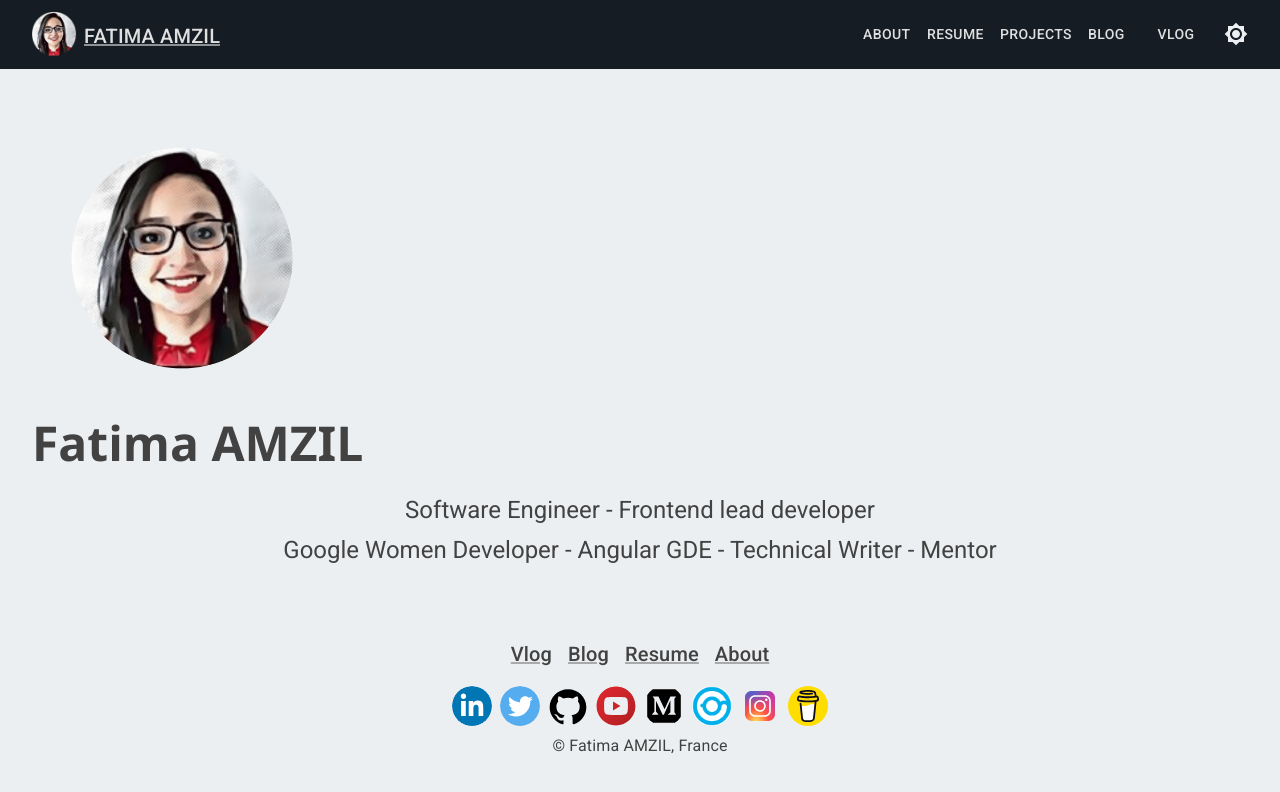
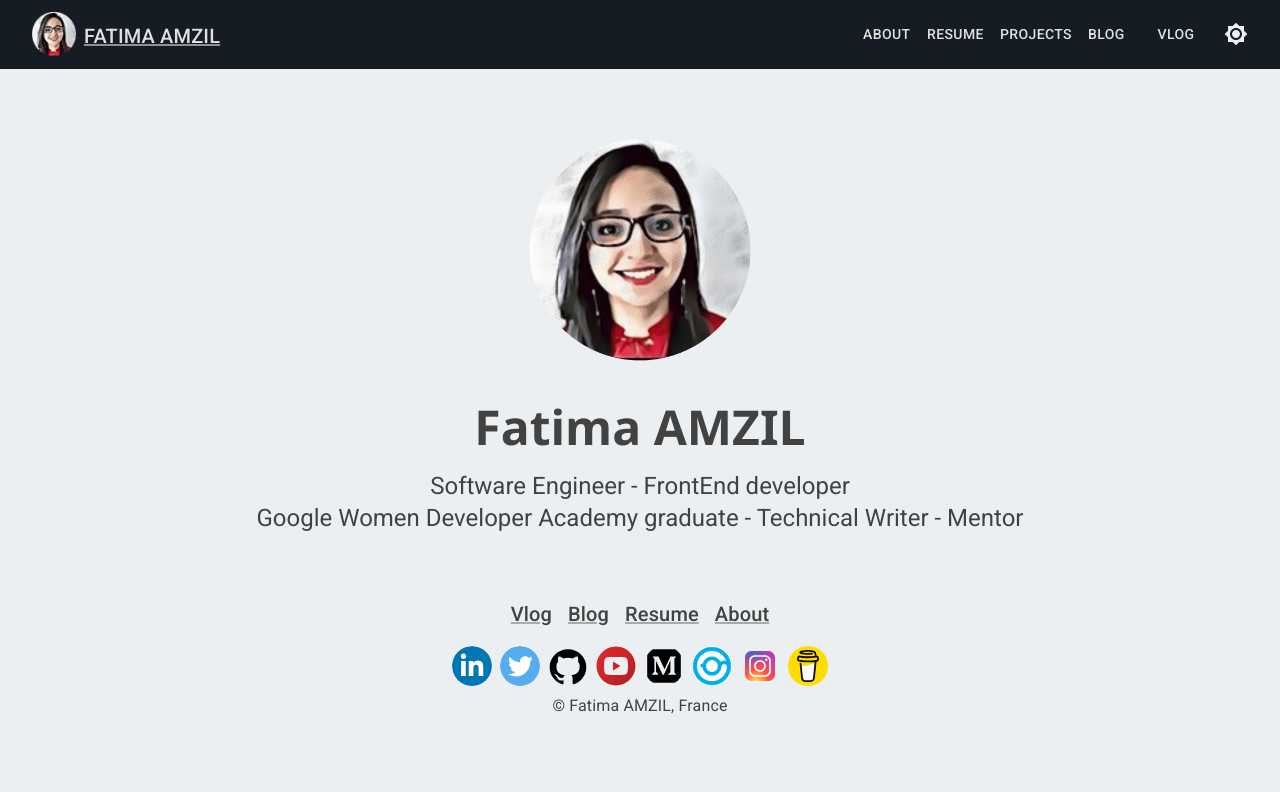
Before and after one commit to famzila/official-website, a React (Create React App) app: page / in a window 1280 px wide. Shown: the top 792 px of the page. Built offline with nearby package versions, Linux system fonts and the light colour scheme.

Commit message:
Add analytics code and fix home ui

```diff
--- a/public/index.html
+++ b/public/index.html
@@ -5,10 +5,7 @@
     <link rel="icon" href="%PUBLIC_URL%/me.png" />
     <meta name="viewport" content="width=device-width, initial-scale=1" />
     <meta name="theme-color" content="#000000" />
-    <meta
-      name="description"
-      content="Fatima AMZIL Official Website"
-    />
+    <meta name="description" content="Fatima AMZIL Official Website" />
     <link rel="apple-touch-icon" href="%PUBLIC_URL%/me.png" />
     <link
       rel="stylesheet"
@@ -29,8 +26,22 @@
       work correctly both with client-side routing and a non-root public URL.
       Learn how to configure a non-root public URL by running `npm run build`.
     -->
-    <title>Fatima AMZIL official website </title>
+    <title>Fatima AMZIL official website</title>
   </head>
+  <!-- Google tag (gtag.js) -->
+  <script
+    async
+    src="https://www.googletagmanager.com/gtag/js?id=G-0GRYNMSS8H"
+  ></script>
+  <script>
+    window.dataLayer = window.dataLayer || [];
+    function gtag() {
+      dataLayer.push(arguments);
+    }
+    gtag("js", new Date());
+
+    gtag("config", "G-0GRYNMSS8H");
+  </script>
   <body>
     <noscript>You need to enable JavaScript to run this app.</noscript>
     <div id="root"></div>
--- a/src/pages/Home.jsx
+++ b/src/pages/Home.jsx
@@ -1,43 +1,29 @@
 import React from "react";
-import { Avatar, Box, Container, Typography } from "@mui/material";
+import { Avatar, Grid, Typography } from "@mui/material";
 import me from "../assets/img/me.png";
-
-function Item(props) {
-  const { sx, ...other } = props;
-  return (
-    <Box
-      sx={{
-        m: 1,
-        color: (theme) =>
-          theme.palette.mode === "dark" ? "grey.300" : "grey.800",
-        fontSize: "0.875rem",
-        fontWeight: "700",
-        display: "flex",
-        flexGrow: 1,
-        flexDirection: "column",
-        justifyContent: "center",
-        ...sx,
-      }}
-      {...other}
-    />
-  );
-}
 
 export default function Home() {
   return (
     <>
-      <Container maxWidth="xl">
-          <Item>
+    <Grid
+        container
+        display="flex"
+        alignItems="center"
+        direction="column"
+        alignContent="center"
+        justifyContent="center"
+      >
+        <Grid item xs={8}>
           <Avatar
             alt="Fatima AMZIL"
             src={me}
             sx={{ width: 300, height: 300 }}
           />
-          </Item>
-          <Item>
+        </Grid>
+        <Grid item xs={8}>
           <Typography
              variant="h3"
-              sx={{
+             sx= {{
                fontWeight: "800",
                lineHeight: "1.11429",
                fontFamily: '"Segoe UI"',
@@ -47,26 +33,28 @@ export default function Home() {
           >
             Fatima AMZIL
           </Typography>
-          </Item>
-          <Item>
+        </Grid>
+
+        <Grid item xs={3}>
           <Typography
             variant="h5"
             component="h2"
+            justifyContent="center"
             align="center"
           >
-              Software Engineer - Frontend lead developer
+            Software Engineer - FrontEnd developer
           </Typography>
-          </Item>
-          <Item>
+        </Grid>
+        <Grid item xs={3}>
           <Typography
             variant="h5"
-              component="h3"
+            component="h2"
+            justifyContent="center"
             align="center"
           >
-              Google Women Developer - Angular GDE - Technical Writer - Mentor
+            Google Women Developer Academy graduate - Technical Writer - Mentor
           </Typography>
-          </Item>
-      </Container>
-    </>
+        </Grid>
+      </Grid></>
   );
 }
```
Lines whose indentation alone changed are shown as unchanged.
